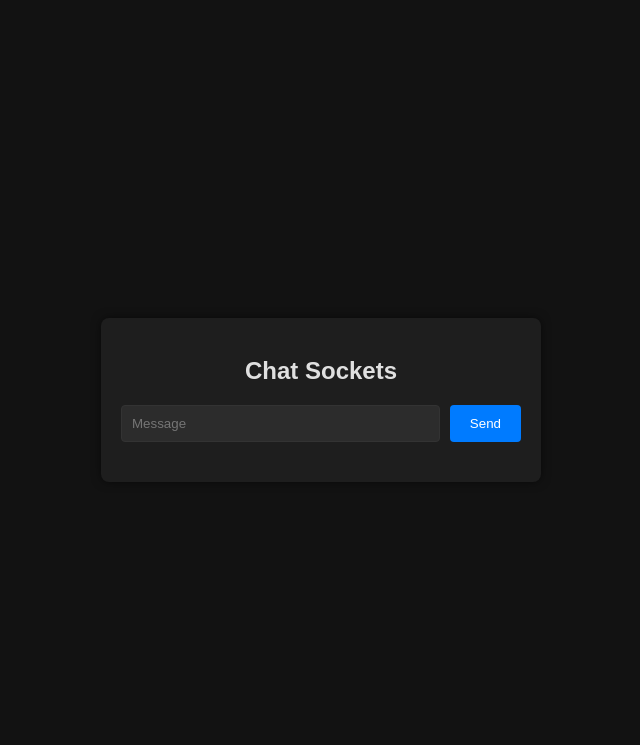
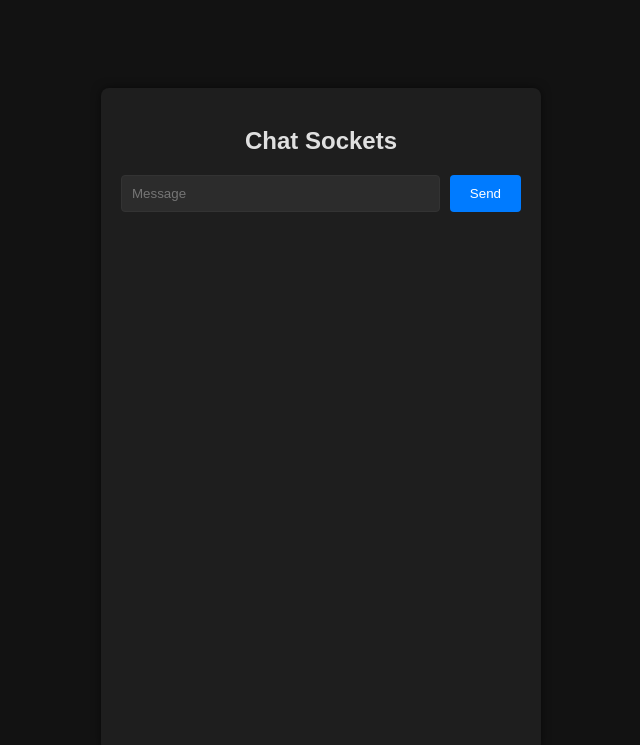
Before and after one commit to DavidCs9/chatSockets, a website: page client/index.html in a window 1280 px wide. Shown: the whole page, without its empty margins (319-959 px from the left). Drawn offline with Linux system fonts and the light colour scheme.

Commit message:
chore: Update index.html with padding and scrollable message list

```diff
--- a/client/index.html
+++ b/client/index.html
@@ -10,7 +10,7 @@
         background-color: #121212;
         color: #e0e0e0;
         margin: 0;
-        padding: 0;
+        padding: 20px;
         display: flex;
         justify-content: center;
         align-items: center;
@@ -64,6 +64,8 @@
         list-style: none;
         padding: 0;
         margin: 0;
+        height: 500px;
+        overflow-y: auto;
       }
 
       #messages li {
```
